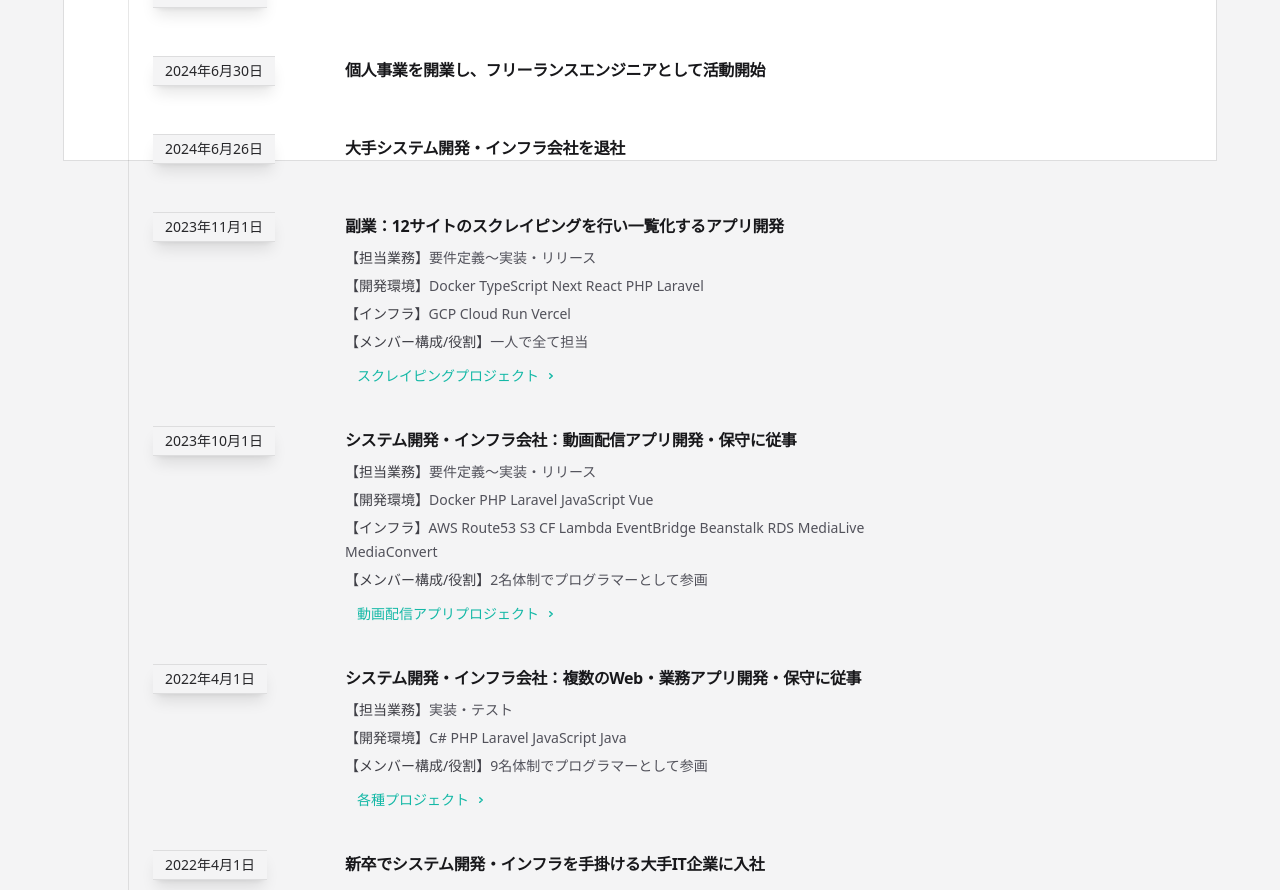
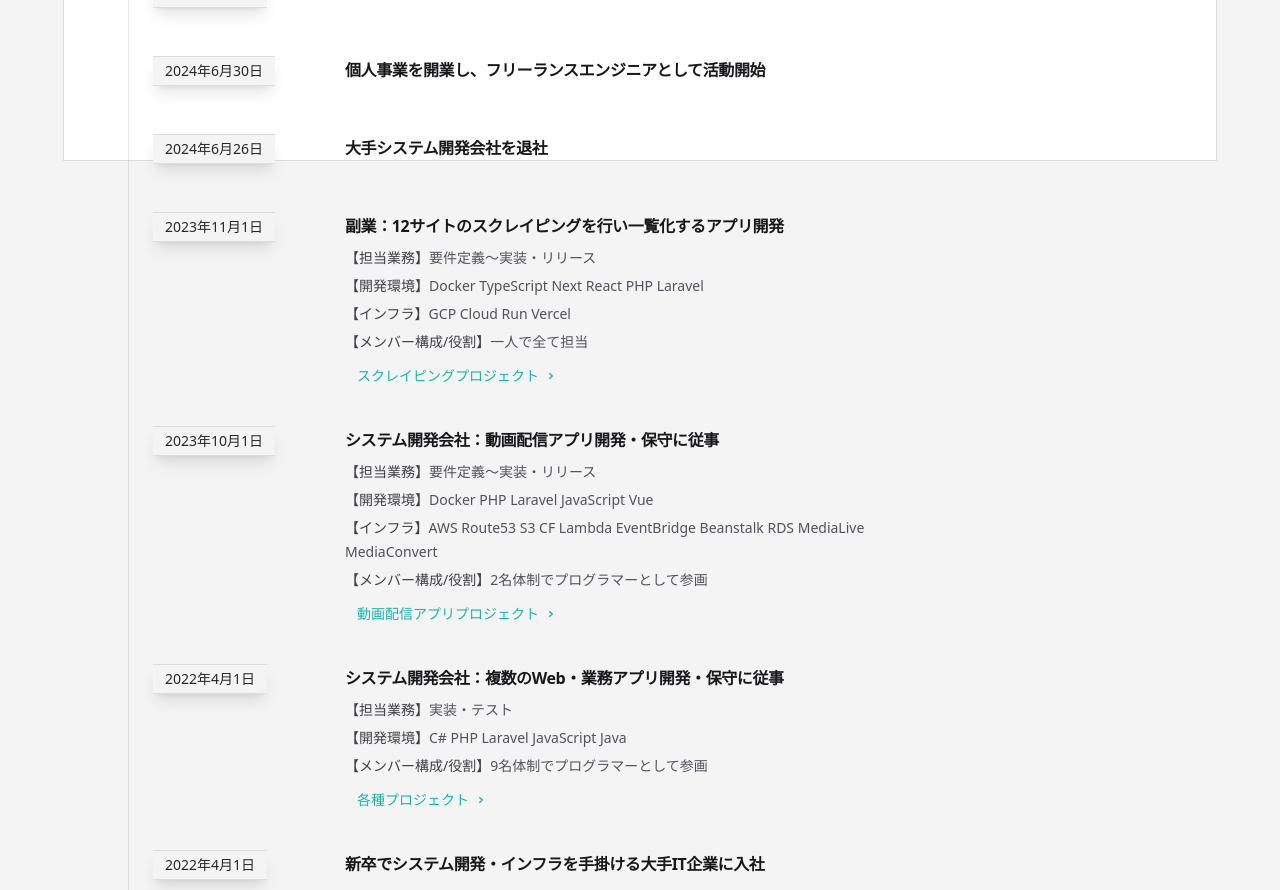
Before and after one commit to Temmy3620/miomio-portfolio, a Next.js app: page /history in a window 1280 px wide. Shown: the part 640-1530 px from the top of the page. Built offline with nearby package versions, Linux system fonts and the light colour scheme; no server answers.

Commit message:
経歴更新2

```diff
--- a/app/history/page.tsx
+++ b/app/history/page.tsx
@@ -110,19 +110,6 @@ export default function History() {
                       );
                     }
 
-                    if (article.description) {
-                      return (
-                        <motion.p
-                          className="relative z-10 mt-2 text-sm text-zinc-600 dark:text-zinc-400"
-                          initial={{ opacity: 0, y: 10 }}
-                          animate={{ opacity: 1, y: 0 }}
-                          transition={{ duration: 0.5, delay: 0.3 }}
-                        >
-                          {locale === 'ja' ? (article as any).descriptionJa ?? article.description : article.description}
-                        </motion.p>
-                      );
-                    }
-
                     return null;
                   })()}
                   {article.link?.href && (
--- a/data/history.json
+++ b/data/history.json
@@ -5,9 +5,13 @@
     "date": {
       "start": "2024-07-01"
     },
+    "responsibilities": "Requirements definition through implementation and release",
     "responsibilitiesJa": "要件定義〜実装・リリース",
+    "environment": "Docker PHP Laravel TypeScript Next React",
     "environmentJa": "Docker PHP Laravel TypeScript Next React",
+    "infrastructure": "AWS Route53 S3 CloudFront Beanstalk MongoDB DocumentDB",
     "infrastructureJa": "AWS Route53 S3 CF Beanstalk MongoDB DocumentDB",
+    "teamRole": "Two-person team, programmer role",
     "teamRoleJa": "2名体制でプログラマーとして参画",
     "link": {
       "label": "Microsoft Bing API Project",
@@ -31,7 +35,7 @@
   },
   {
     "title": "Left a major IT company specializing in system development and infrastructure.",
-    "titleJa": "大手システム開発・インフラ会社を退社",
+    "titleJa": "大手システム開発会社を退社",
     "date": {
       "start": "2024-06-26"
     }
@@ -42,9 +46,13 @@
     "date": {
       "start": "2023-11-01"
     },
+    "responsibilities": "Requirements definition through implementation and release",
     "responsibilitiesJa": "要件定義〜実装・リリース",
+    "environment": "Docker TypeScript Next React PHP Laravel",
     "environmentJa": "Docker TypeScript Next React PHP Laravel",
+    "infrastructure": "GCP Cloud Run Vercel",
     "infrastructureJa": "GCP Cloud Run Vercel",
+    "teamRole": "Solo development (single developer)",
     "teamRoleJa": "一人で全て担当",
     "link": {
       "label": "Scraping Project",
@@ -54,13 +62,17 @@
   },
   {
     "title": "Worked on in-house video distribution application development and maintenance.",
-    "titleJa": "システム開発・インフラ会社：動画配信アプリ開発・保守に従事",
+    "titleJa": "システム開発会社：動画配信アプリ開発・保守に従事",
     "date": {
       "start": "2023-10-01"
     },
+    "responsibilities": "Requirements definition through implementation and release",
     "responsibilitiesJa": "要件定義〜実装・リリース",
+    "environment": "Docker PHP Laravel JavaScript Vue",
     "environmentJa": "Docker PHP Laravel JavaScript Vue",
+    "infrastructure": "AWS Route53 S3 CloudFront Lambda EventBridge Beanstalk RDS MediaLive MediaConvert",
     "infrastructureJa": "AWS Route53 S3 CF Lambda EventBridge Beanstalk RDS MediaLive MediaConvert",
+    "teamRole": "Two-person team, programmer role",
     "teamRoleJa": "2名体制でプログラマーとして参画",
     "link": {
       "label": "Video Distribution Project",
@@ -70,12 +82,15 @@
   },
   {
     "title": "Involved in development and maintenance of multiple Web/Business applications.",
-    "titleJa": "システム開発・インフラ会社：複数のWeb・業務アプリ開発・保守に従事",
+    "titleJa": "システム開発会社：複数のWeb・業務アプリ開発・保守に従事",
     "date": {
       "start": "2022-04-01"
     },
+    "responsibilities": "Implementation and testing",
     "responsibilitiesJa": "実装・テスト",
+    "environment": "C# PHP Laravel JavaScript Java",
     "environmentJa": "C# PHP Laravel JavaScript Java",
+    "teamRole": "Programmer on a 9-person team",
     "teamRoleJa": "9名体制でプログラマーとして参画",
     "link": {
       "label": "Various Projects",
```
